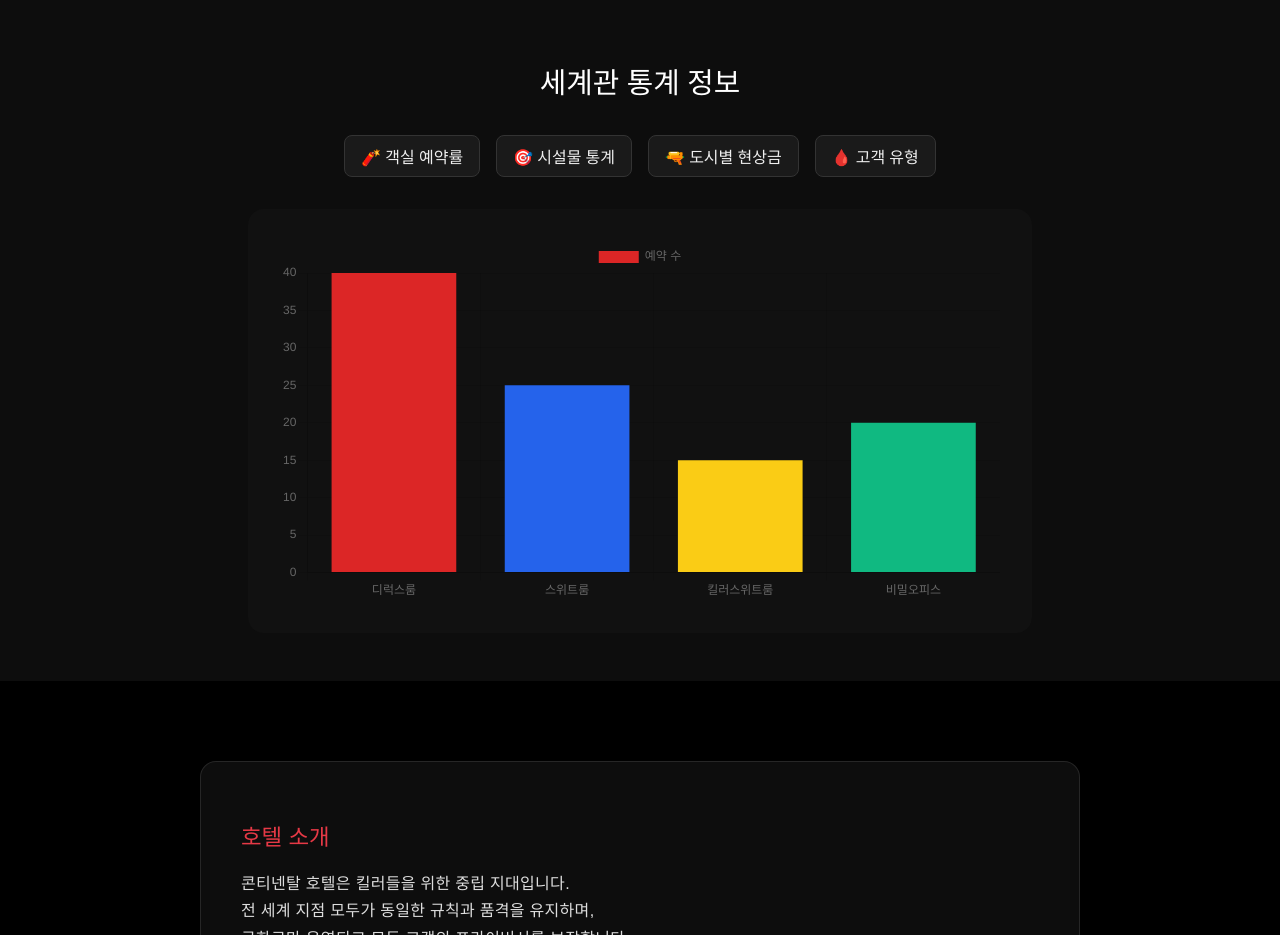
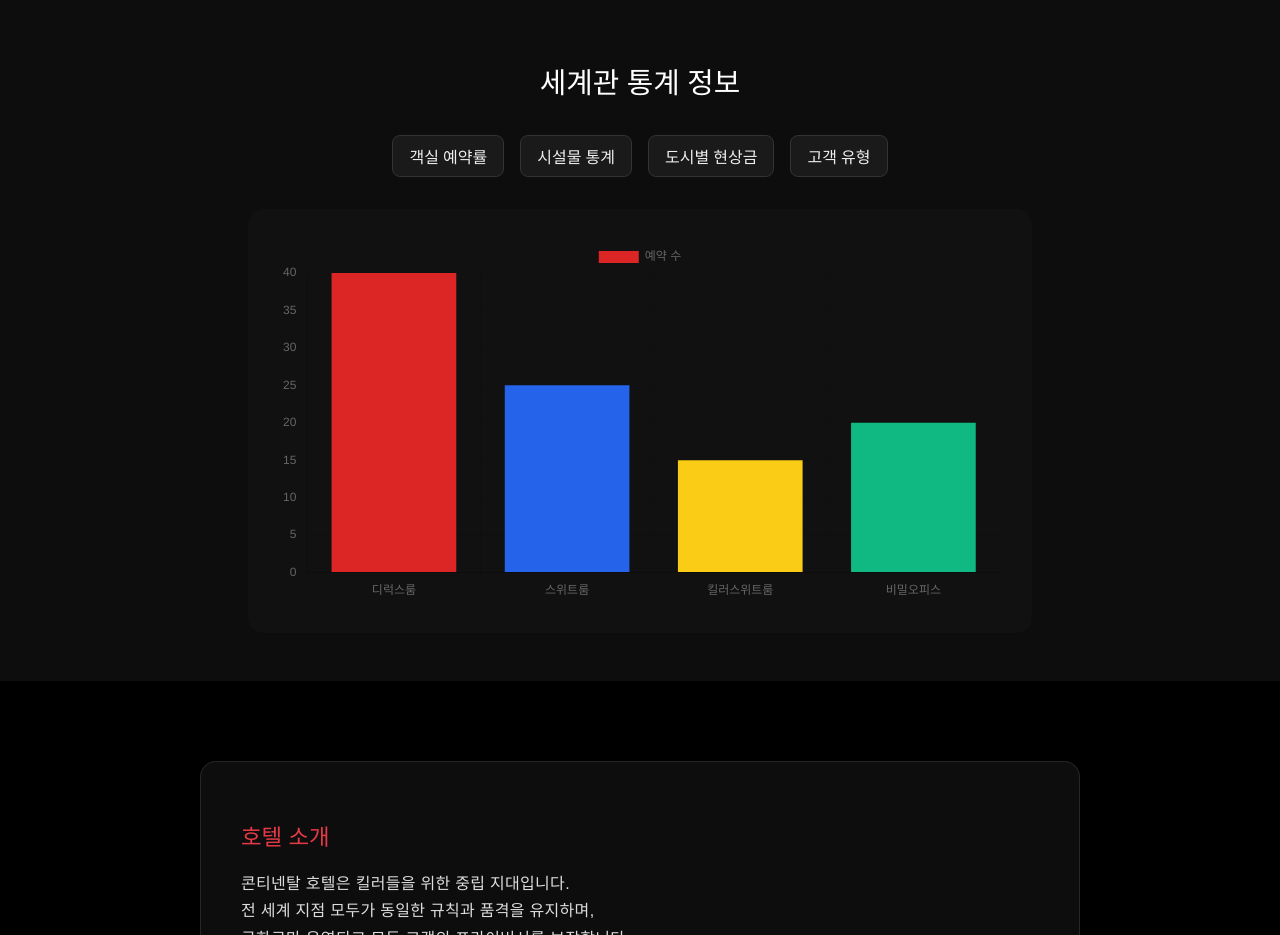
Before and after one commit to KIMRAHUI/johnwick-continental, a React (Vite) app: page / in a window 1280 px wide. Shown: the part 900-1835 px from the top of the page. Built offline with nearby package versions, Linux system fonts and the light colour scheme.

Commit message:
📝 그래프 섹션 제목 문구 수정

```diff
--- a/src/components/Hero.jsx
+++ b/src/components/Hero.jsx
@@ -51,10 +51,10 @@ function Hero() {
       <section className="chart-section">
         <h2 className="chart-title">세계관 통계 정보</h2>
         <div className="chart-tabs">
-          <button onClick={() => setSelectedChart('room')}>🧨 객실 예약률</button>
-          <button onClick={() => setSelectedChart('facility')}>🎯 시설물 통계</button>
-          <button onClick={() => setSelectedChart('bounty')}>🔫 도시별 현상금</button>
-          <button onClick={() => setSelectedChart('guest')}>🩸 고객 유형</button>
+          <button onClick={() => setSelectedChart('room')}> 객실 예약률</button>
+          <button onClick={() => setSelectedChart('facility')}> 시설물 통계</button>
+          <button onClick={() => setSelectedChart('bounty')}> 도시별 현상금</button>
+          <button onClick={() => setSelectedChart('guest')}> 고객 유형</button>
         </div>
         <div className="chart-display">
           <div className="chart-wrapper">
```
